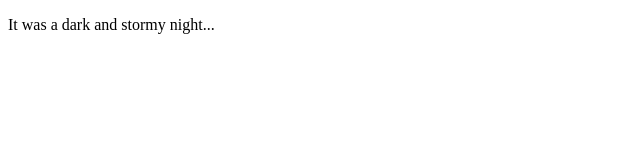
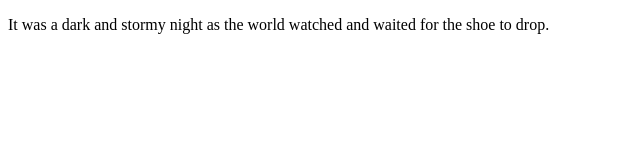
Before and after one commit to Kyva/fireside-story, a plain HTML site: page index.html in a window 1280 px wide. Shown: the whole page, without its empty margins (0-640 px from the left). Drawn offline with Linux system fonts and the light colour scheme.

Commit message:
added to the sentence

```diff
--- a/index.html
+++ b/index.html
@@ -1,6 +1,6 @@
 <!DOCTYPE HTML>
 <html>
         <body>
-          <p>It was a dark and stormy night...</p>
+          <p>It was a dark and stormy night as the world watched and waited for the shoe to drop.</p>
         </body>
       </html>
```
